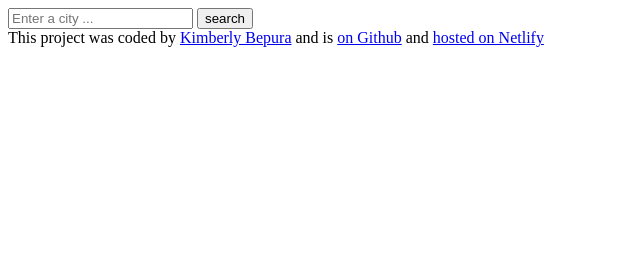
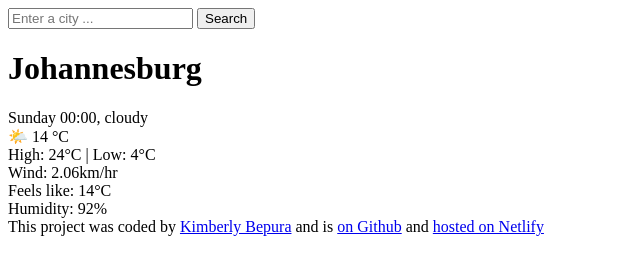
Before and after one commit to kimbepura/my-wonderful-weather-app, a plain HTML site: page index.html in a window 1280 px wide. Shown: the whole page, without its empty margins (0-640 px from the left). Drawn offline with Linux system fonts and the light colour scheme.

Commit message:
designed the HTML base of my app

```diff
--- a/index.html
+++ b/index.html
@@ -6,15 +6,33 @@
     <title>My weather app</title>
   </head>
   <body>
+    <div>
       <header>
         <form>
           <input type="search" placeholder="Enter a city ..." required />
-        <input type="submit" value="search" />
+          <input type="submit" value="Search" />
         </form>
       </header>
+      <main>
+        <div>
+          <h1>Johannesburg</h1>
+          <div>Sunday 00:00, cloudy</div>
+          <div>🌤️ 14 °C</div>
+          <div>High: 24°C | Low: 4°C</div>
+          <div>Wind: 2.06km/hr</div>
+          <div>Feels like: 14°C</div>
+          <div>Humidity: 92%</div>
+        </div>
+      </main>
       <footer>
-      This project was coded by <a href="#">Kimberly Bepura</a> and is
-      <a href="#">on Github</a> and <a href="#">hosted on Netlify</a>
+        This project was coded by
+        <a href="https://github.com/kimbepura">Kimberly Bepura</a> and is
+        <a href="https://github.com/kimbepura/my-wonderful-weather-app"
+          >on Github</a
+        >
+        and
+        <a href="https://pink-weather0app.netlify.app/">hosted on Netlify</a>
       </footer>
+    </div>
   </body>
 </html>
```
Lines whose indentation alone changed are shown as unchanged.
